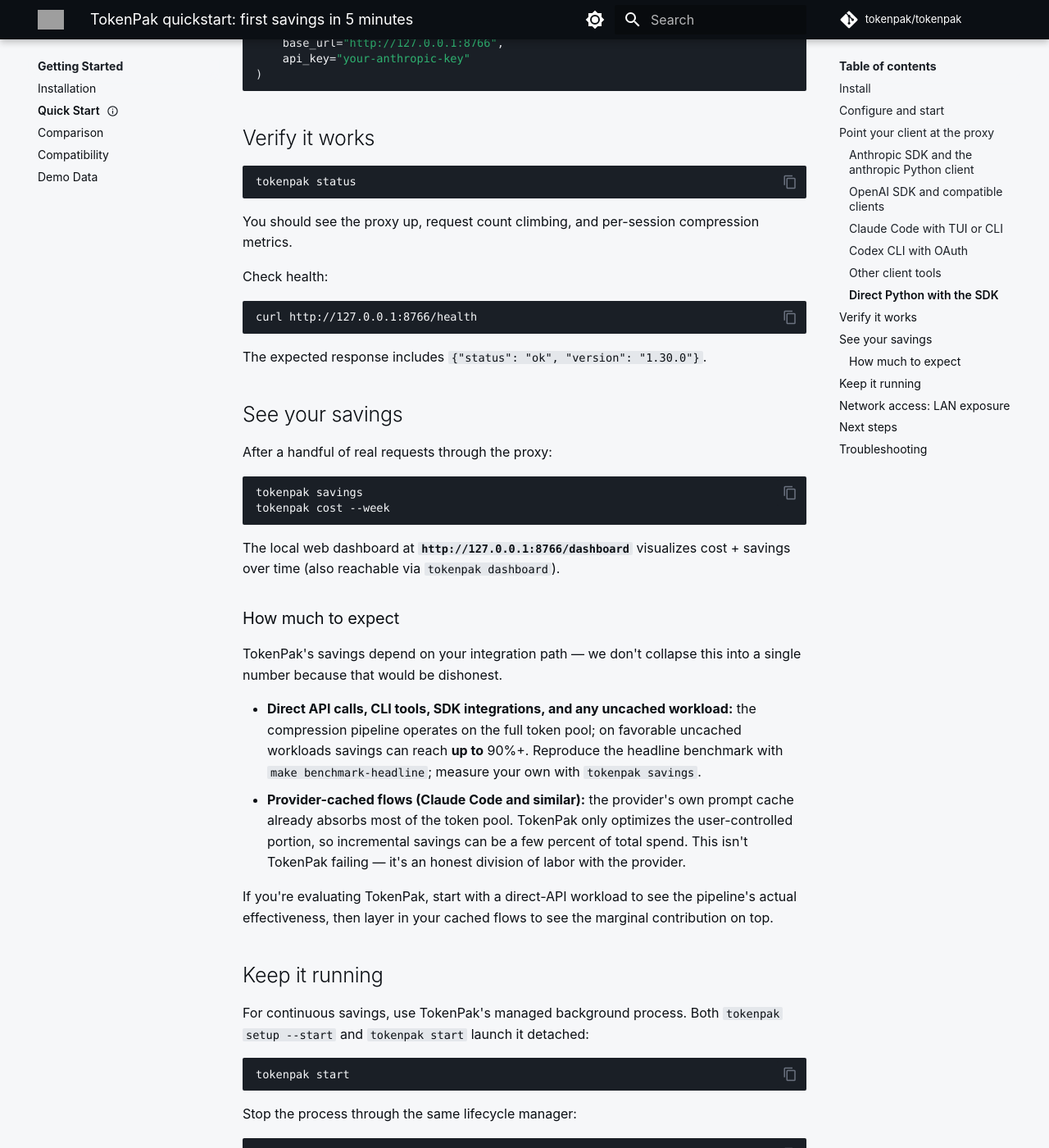
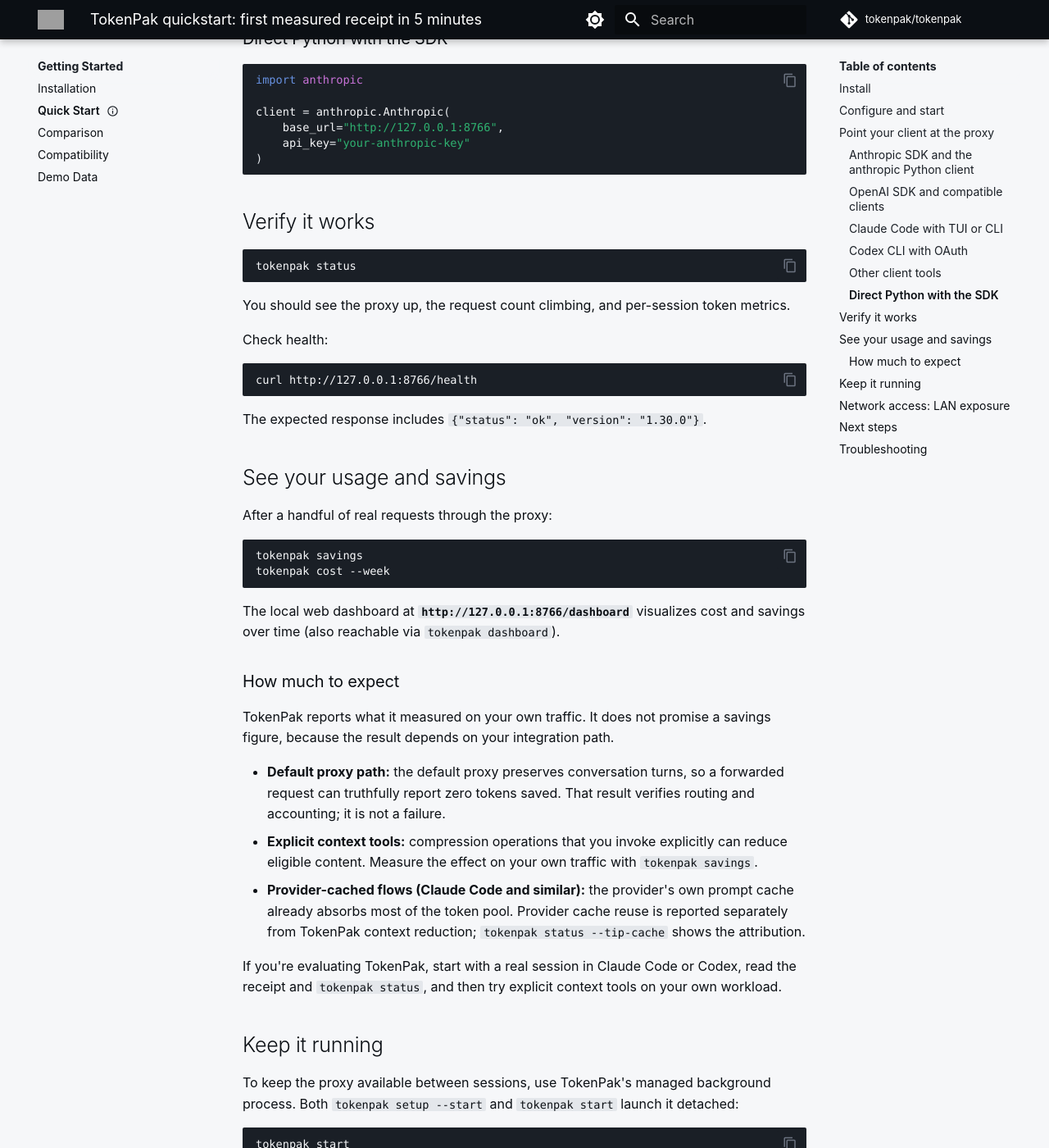
Before and after one commit to tokenpak/docs, an MkDocs documentation site: the page built from docs/QUICKSTART.md, in a window 1280 px wide and 1400 px high, scrolled down 2484 px. Shown: the whole window at 82% size. Built offline with MkDocs 1.6.1 and Material for MkDocs 9.7.7, drawn with Linux system fonts in a browser that asks for light colours; comment, search, counter and statistics services are not loaded; some of the changed text lies outside the part shown; grey boxes are pictures that could not be loaded.

Commit message:
docs: lead the quickstart with the first measured receipt
Retitle the quickstart around the first measured receipt, remove the up-to-90% savings claim, and align the quickstart and beta onboarding client lists with the first-class integrations, tested adapters and compatibility targets.

````diff
--- a/docs/QUICKSTART.md
+++ b/docs/QUICKSTART.md
@@ -1,15 +1,17 @@
 ---
-title: "TokenPak quickstart: first savings in 5 minutes"
+title: "TokenPak quickstart: first measured receipt in 5 minutes"
 rung: 1
 audience: Developers installing TokenPak for the first time.
-updated: 2026-09-12
+updated: 2026-09-29
 status: current
 ---
 
-# TokenPak quickstart: first savings in 5 minutes
+# TokenPak quickstart: first measured receipt in 5 minutes
 
-This quickstart is for developers installing TokenPak for the first time. Get
-the proxy running and see your first cost savings in under 5 minutes.
+This quickstart is for developers installing TokenPak for the first time.
+Install it, launch your agent through it, and get a measured receipt on the
+first request, then see your session's usage and runway as you work, without
+changing your code. The reference target is five minutes.
 
 ## Install
 
@@ -72,7 +74,7 @@
 
 Claude Code reads `ANTHROPIC_BASE_URL` from the environment the same as the SDK. Start Claude Code after setting the env var and it will route through TokenPak automatically.
 
-On provider-cached flows like Claude Code, observed incremental savings can be lower than on direct-API workloads — the provider's own prompt cache already absorbs most of the token pool. TokenPak optimizes the user-controlled portion. See the [Savings reporting](SAVINGS.md) page for the full framing.
+On provider-cached flows like Claude Code, the provider's own prompt cache already absorbs most of the token pool, and the default proxy preserves conversation turns, so a forwarded request can truthfully report zero tokens saved. See the [Savings reporting](SAVINGS.md) page for the full framing.
 
 ### Codex CLI with OAuth
 
@@ -89,7 +91,7 @@
 
 ### Other client tools
 
-These accept an `ANTHROPIC_BASE_URL` or `OPENAI_BASE_URL` override via their config file or environment — consult the tool's own docs for the exact setting. The common pattern is "override the base URL; TokenPak is drop-in compatible."
+Cursor, Cline, Continue and Aider are compatibility targets, not yet independently verified. If a tool accepts an `ANTHROPIC_BASE_URL` or `OPENAI_BASE_URL` override in its config file or environment, you can point it at TokenPak and check `tokenpak status` for the request count. Consult the tool's own docs for the exact setting, and see the [Cursor](guides/cursor.md), [Cline](guides/cline.md), [Continue](guides/continue.md) and [Aider](guides/aider.md) guides.
 
 ### Direct Python with the SDK
 
@@ -108,7 +110,7 @@
 tokenpak status
 ```
 
-You should see the proxy up, request count climbing, and per-session compression metrics.
+You should see the proxy up, the request count climbing, and per-session token metrics.
 
 Check health:
 
@@ -118,7 +120,7 @@
 
 The expected response includes `{"status": "ok", "version": "1.30.0"}`.
 
-## See your savings
+## See your usage and savings
 
 After a handful of real requests through the proxy:
 
@@ -127,20 +129,21 @@
 tokenpak cost --week
 ```
 
-The local web dashboard at **`http://127.0.0.1:8766/dashboard`** visualizes cost + savings over time (also reachable via `tokenpak dashboard`).
+The local web dashboard at **`http://127.0.0.1:8766/dashboard`** visualizes cost and savings over time (also reachable via `tokenpak dashboard`).
 
 ### How much to expect
 
-TokenPak's savings depend on your integration path — we don't collapse this into a single number because that would be dishonest.
+TokenPak reports what it measured on your own traffic. It does not promise a savings figure, because the result depends on your integration path.
 
-- **Direct API calls, CLI tools, SDK integrations, and any uncached workload:** the compression pipeline operates on the full token pool; on favorable uncached workloads savings can reach **up to** 90%+. Reproduce the headline benchmark with `make benchmark-headline`; measure your own with `tokenpak savings`.
-- **Provider-cached flows (Claude Code and similar):** the provider's own prompt cache already absorbs most of the token pool. TokenPak only optimizes the user-controlled portion, so incremental savings can be a few percent of total spend. This isn't TokenPak failing — it's an honest division of labor with the provider.
+- **Default proxy path:** the default proxy preserves conversation turns, so a forwarded request can truthfully report zero tokens saved. That result verifies routing and accounting; it is not a failure.
+- **Explicit context tools:** compression operations that you invoke explicitly can reduce eligible content. Measure the effect on your own traffic with `tokenpak savings`.
+- **Provider-cached flows (Claude Code and similar):** the provider's own prompt cache already absorbs most of the token pool. Provider cache reuse is reported separately from TokenPak context reduction; `tokenpak status --tip-cache` shows the attribution.
 
-If you're evaluating TokenPak, start with a direct-API workload to see the pipeline's actual effectiveness, then layer in your cached flows to see the marginal contribution on top.
+If you're evaluating TokenPak, start with a real session in Claude Code or Codex, read the receipt and `tokenpak status`, and then try explicit context tools on your own workload.
 
 ## Keep it running
 
-For continuous savings, use TokenPak's managed background process. Both
+To keep the proxy available between sessions, use TokenPak's managed background process. Both
 `tokenpak setup --start` and `tokenpak start` launch it detached:
 
 ```bash
@@ -190,11 +193,11 @@
 - Ensure your provider key is set: `echo $ANTHROPIC_API_KEY`.
 - TokenPak is transparent — your API key must be valid upstream.
 
-**No savings showing after a few requests**
+**Savings show zero after a few requests**
 
+- Zero is a correct result for a forwarded request: the default proxy preserves conversation turns (see [Savings reporting](SAVINGS.md)).
 - Check `tokenpak status` — it should show request count + token metrics.
-- If the proxy is correctly receiving traffic but savings look low, verify your workload path. Provider-cached flows (Claude Code) show lower incremental gains (see [Savings reporting](SAVINGS.md)).
-- First request is always uncached; give it a few more.
+- Provider cache hits are reported separately from TokenPak context reduction; `tokenpak status --tip-cache` shows the attribution.
 
 **Wizard prints "No API keys detected"**
 
````
Also changed, not shown: docs/beta-onboarding.md (+16 -14 lines).
